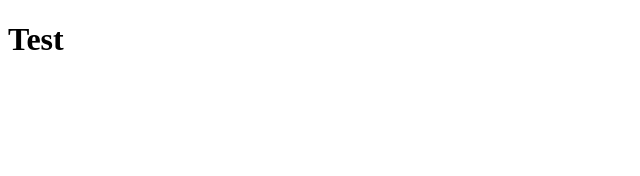
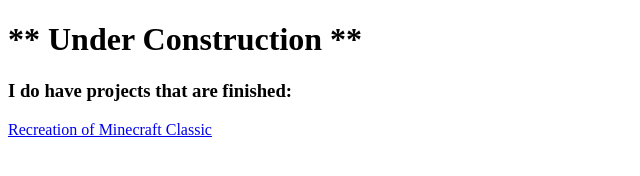
Before and after one commit to Raizedd/raizedd.github.io, a plain HTML site: page index.html in a window 1280 px wide. Shown: the whole page, without its empty margins (0-640 px from the left). Drawn offline with Linux system fonts and the light colour scheme.

Commit message:
Update main page

```diff
--- a/index.html
+++ b/index.html
@@ -6,7 +6,9 @@
 </head>
 
 <body>
-  <h1>Test</h1>
+  <h1>** Under Construction **</h1>
+  <h3>I do have projects that are finished:</h3>
+  <a href="raizedd.github.io/minecraft-classic">Recreation of Minecraft Classic</a>
 </body>
 
 </html>
```
